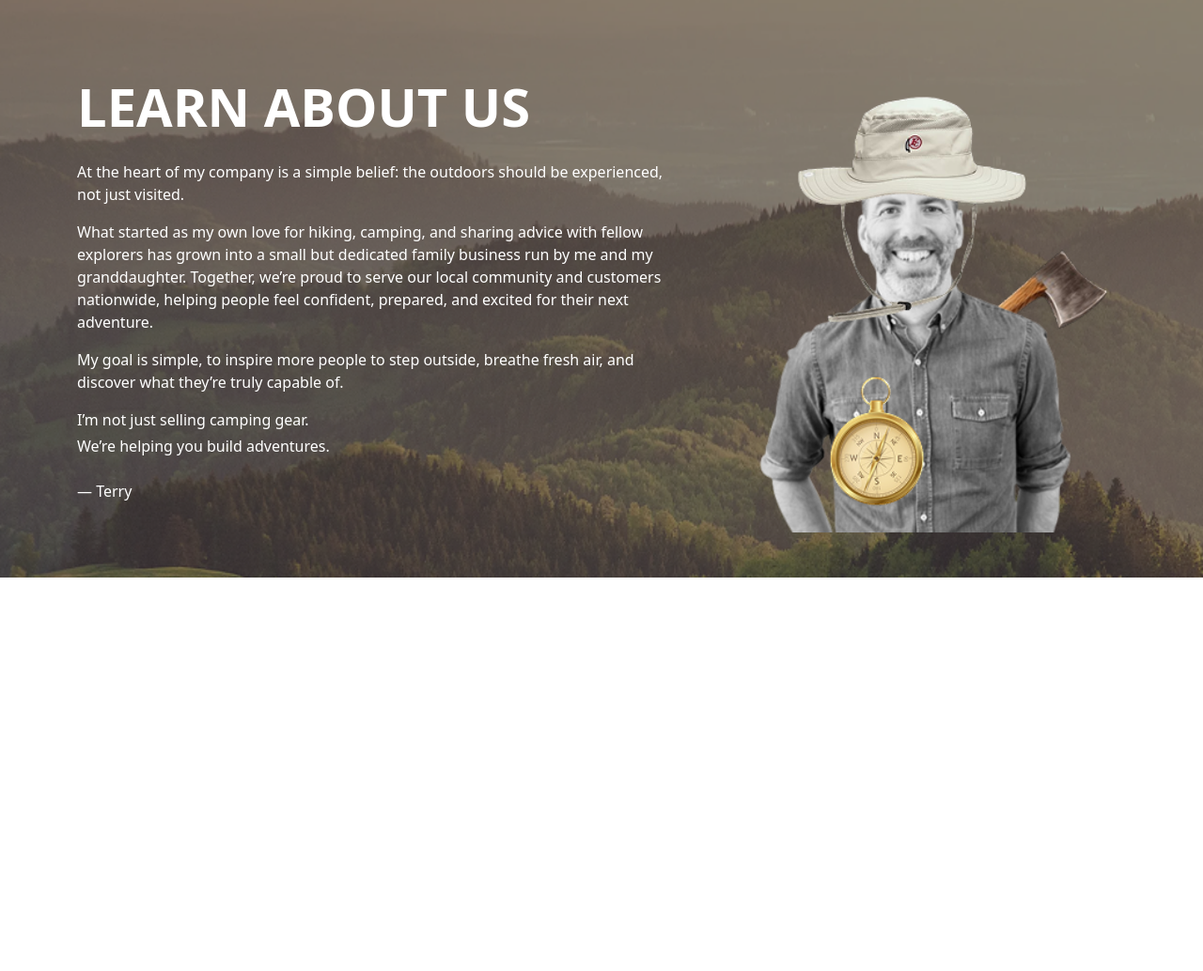
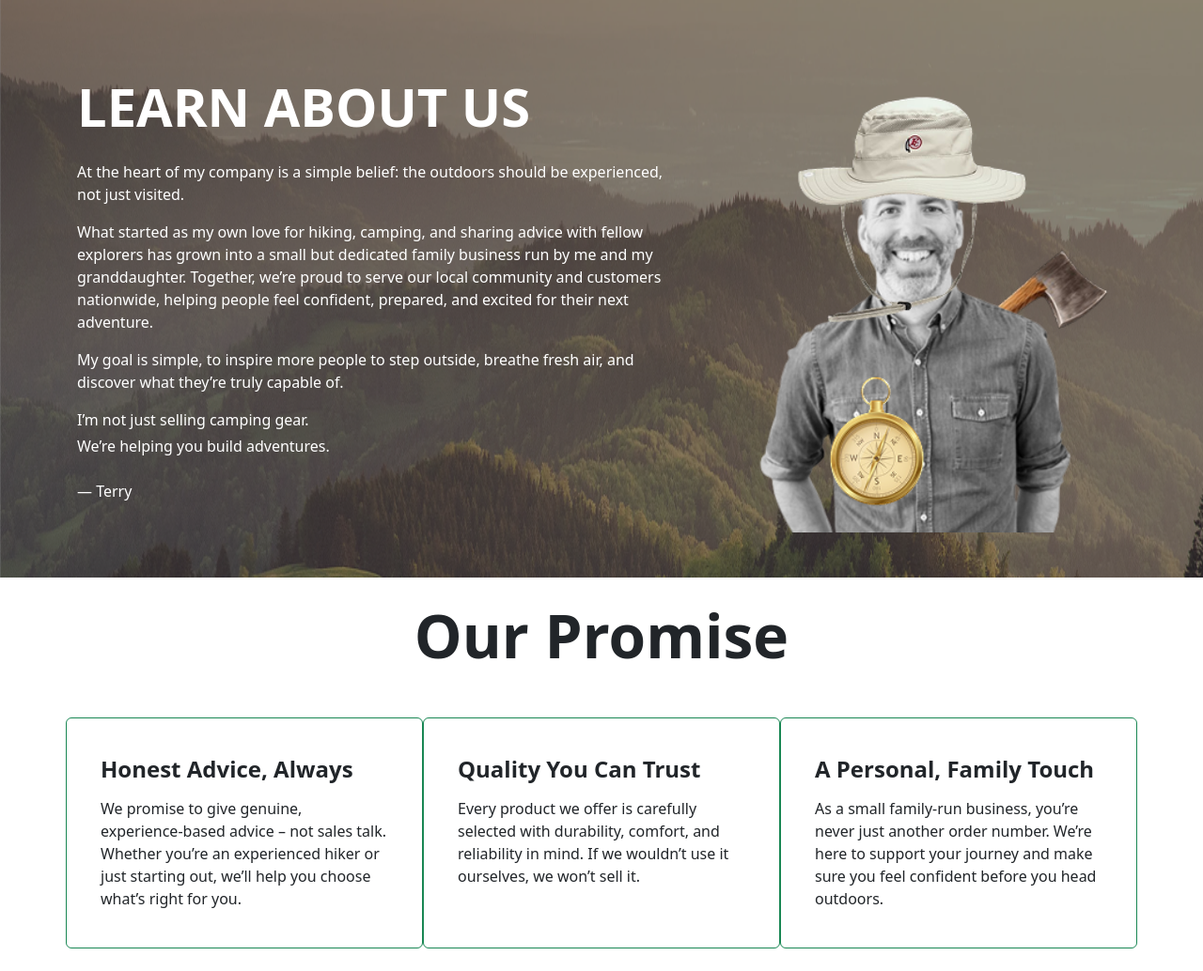
Before and after one commit to ardayss19/camping-website, a plain HTML site: page index.html in a window 1280 px wide. Shown: the whole page at 94% size. Before the commit the page ends 800 px from the top, so only its background shows below. Drawn offline with nearby package versions, Linux system fonts and the light colour scheme.

Commit message:
add our promise section

```diff
--- a/index.html
+++ b/index.html
@@ -13,10 +13,10 @@
     <nav></nav>
     <section id="aboutUs">
         <div class="hero-about position-relative overflow-hidden">
-            <img src="./images/about-bg.png" alt="Mountains" class="position-absolute top-0 start-0 w-100 h-100 object-fit-cover"/>
+            <img src="./images/about-bg.png" alt="Mountains" class="position-absolute start-0 w-100 h-100 "/>
             <div class="position-absolute top-0 start-0 w-100 h-100 bg-dark opacity-50"></div>
             <div class="container position-relative py-5">
-                <div class="row align-items-center g-4">
+                <div class="row align-items-center">
                     <div class="col-12 col-lg-7 text-white">
                         <h1 class="display-4 fw-bold text-uppercase">Learn About Us</h1>
                         <p class="mt-4">At the heart of my company is a simple belief: the outdoors should be experienced, not just visited.</p>
@@ -45,7 +45,64 @@
     <section id="bestSeller"></section>
     <section id="experiences"></section>
     <section id="calender"></section>
-    <section id="ourPromises"></section>
+    <section id="ourPromises ">
+        <div class="container py-4">
+            <div class="text-center mb-5">
+                <h2 class="display-3 fw-bold">Our Promise</h2>
+            </div>
+
+    <!-- Cards Row -->
+    <div class="row g-4 ">
+
+      <!-- Card 1 -->
+      <div class="col-lg-4 border rounded border-success">
+        <div class="promise-card p-4 h-80">
+          <div class="mb-3">
+            <i class="bi bi-heart"></i>
+          </div>
+          <h4 class="fw-semibold">Honest Advice, Always</h4>
+          <p class="mt-3">
+            We promise to give genuine, experience-based advice – not sales talk.
+            Whether you’re an experienced hiker or just starting out, we’ll help
+            you choose what’s right for you.
+          </p>
+        </div>
+      </div>
+
+      <!-- Card 2 -->
+      <div class="col-12 col-lg-4 border rounded border-success">
+        <div class="promise-card p-4 h-80">
+          <div class="mb-3">
+            <i class="bi bi-hand-thumbs-up"></i>
+          </div>
+          <h4 class="fw-semibold">Quality You Can Trust</h4>
+          <p class="mt-3">
+            Every product we offer is carefully selected with durability,
+            comfort, and reliability in mind. If we wouldn’t use it
+            ourselves, we won’t sell it.
+          </p>
+        </div>
+      </div>
+
+      <!-- Card 3 -->
+      <div class="col-12 col-lg-4 border rounded border-success">
+        <div class="promise-card p-4 h-80">
+          <div class="mb-3">
+            <i class="bi bi-people"></i>
+          </div>
+          <h4 class="fw-semibold">A Personal, Family Touch</h4>
+          <p class="mt-3">
+            As a small family-run business, you’re never just another
+            order number. We’re here to support your journey and make
+            sure you feel confident before you head outdoors.
+          </p>
+        </div>
+      </div>
+
+    </div>
+  </div>
+
+    </section>
 
 <footer>
     <div class="company">
```
